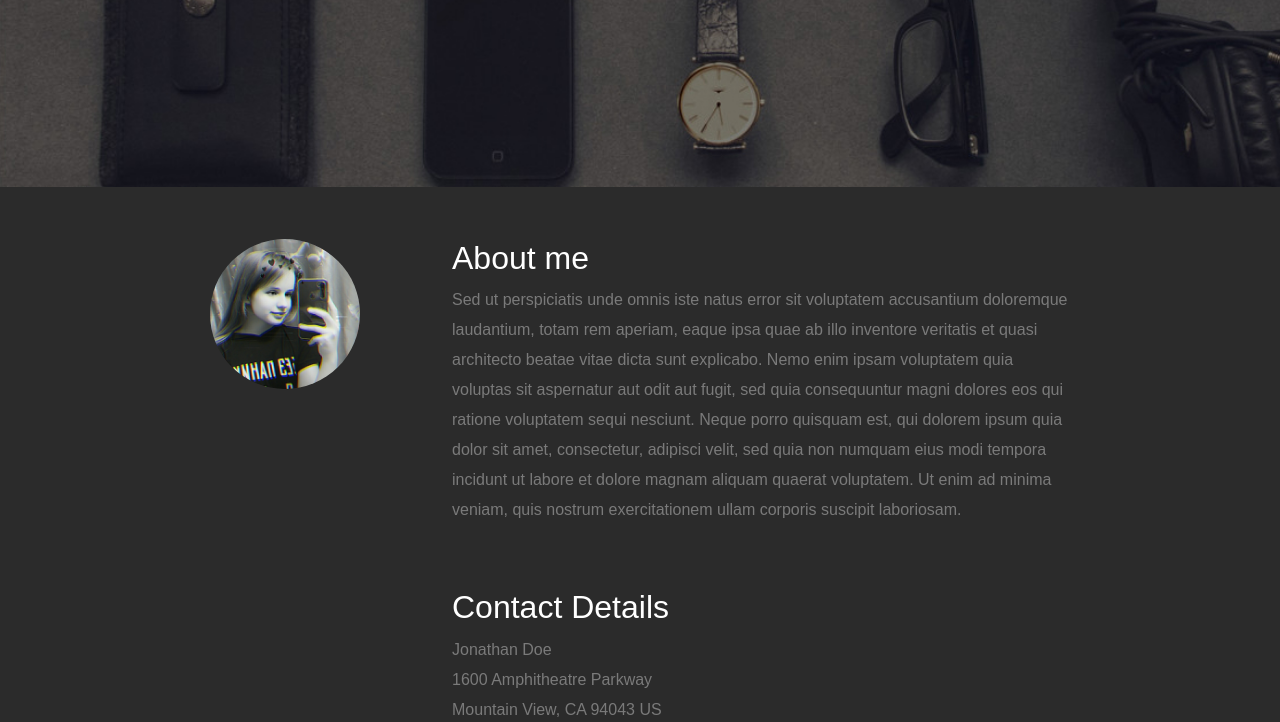
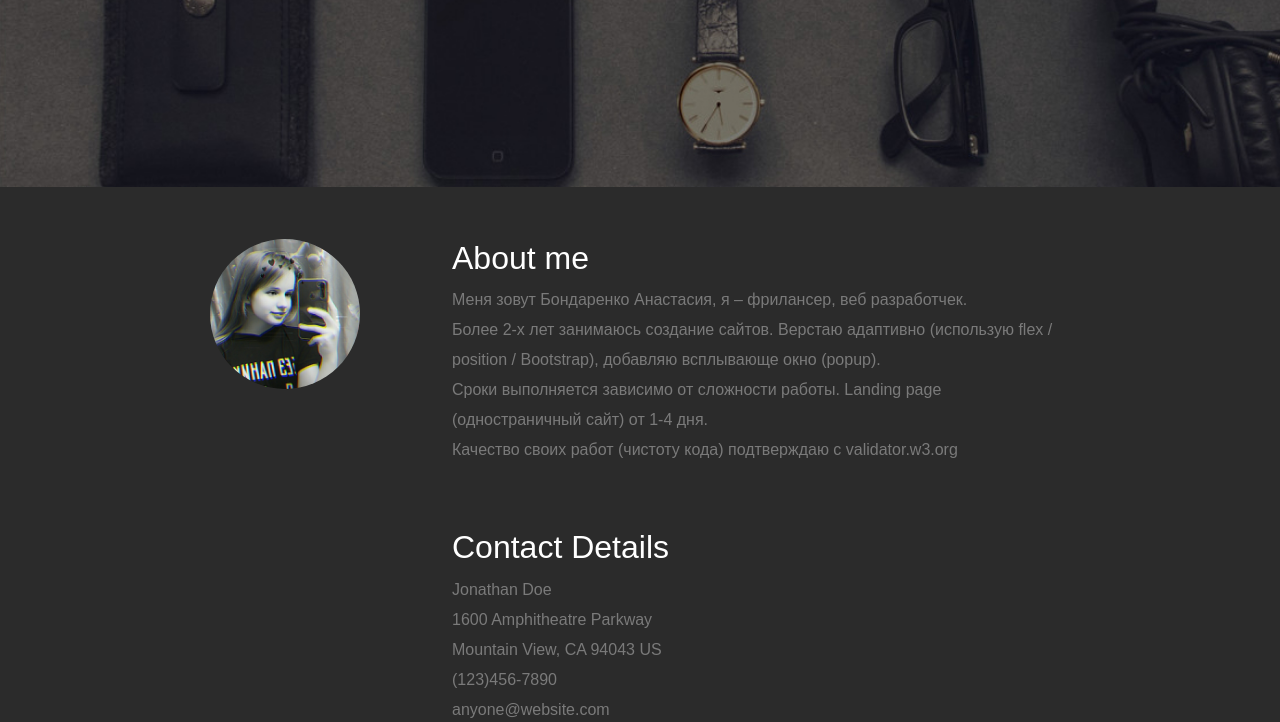
Before and after one commit to bondnastia/Portfolio, a plain HTML site: page index.html in a window 1280 px wide. Shown: the part 613-1335 px from the top of the page. Drawn offline with nearby package versions, Linux system fonts and the light colour scheme; files whose address does not match are found by name.

Commit message:
Update index.html

```diff
--- a/index.html
+++ b/index.html
@@ -61,7 +61,10 @@
     <img src="img/IMG_20200212_165927.jpg" alt="" class="image">
    <div class="text-about">
         <h2 style="color:#fff">About me</h2>
-        <p class="p-about">Sed ut perspiciatis unde omnis iste natus error sit voluptatem accusantium doloremque laudantium, totam rem aperiam, eaque ipsa quae ab illo inventore veritatis et quasi architecto beatae vitae dicta sunt explicabo. Nemo enim ipsam voluptatem quia voluptas sit aspernatur aut odit aut fugit, sed quia consequuntur magni dolores eos qui ratione voluptatem sequi nesciunt. Neque porro quisquam est, qui dolorem ipsum quia dolor sit amet, consectetur, adipisci velit, sed quia non numquam eius modi tempora incidunt ut labore et dolore magnam aliquam quaerat voluptatem. Ut enim ad minima veniam, quis nostrum exercitationem ullam corporis suscipit laboriosam.
+        <p class="p-about">Меня зовут Бондаренко Анастасия, я – фрилансер, веб разработчек. <br> Более 2-х лет занимаюсь создание сайтов. Верстаю адаптивно (использую flex / position / Bootstrap), добавляю всплывающе окно (popup). <br>
+        Сроки выполняется зависимо от сложности работы. Landing page (одностраничный сайт) от  1-4 дня. <br>
+        Качество своих работ (чистоту кода) подтверждаю  с validator.w3.org
+
         </p>
       <div class="contact">
           <h2 style="color:#fff">Contact Details</h2>
```
